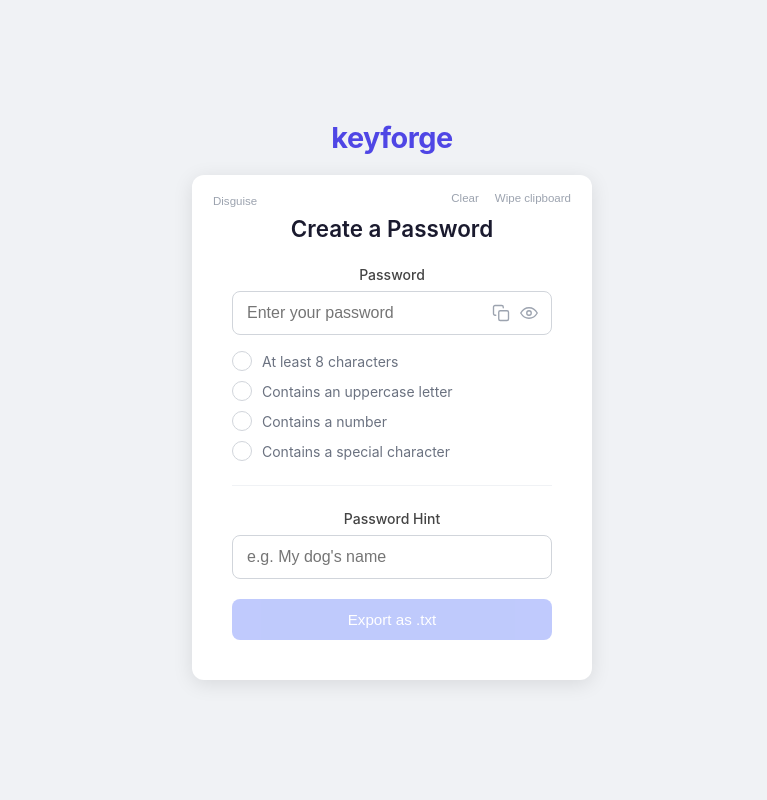
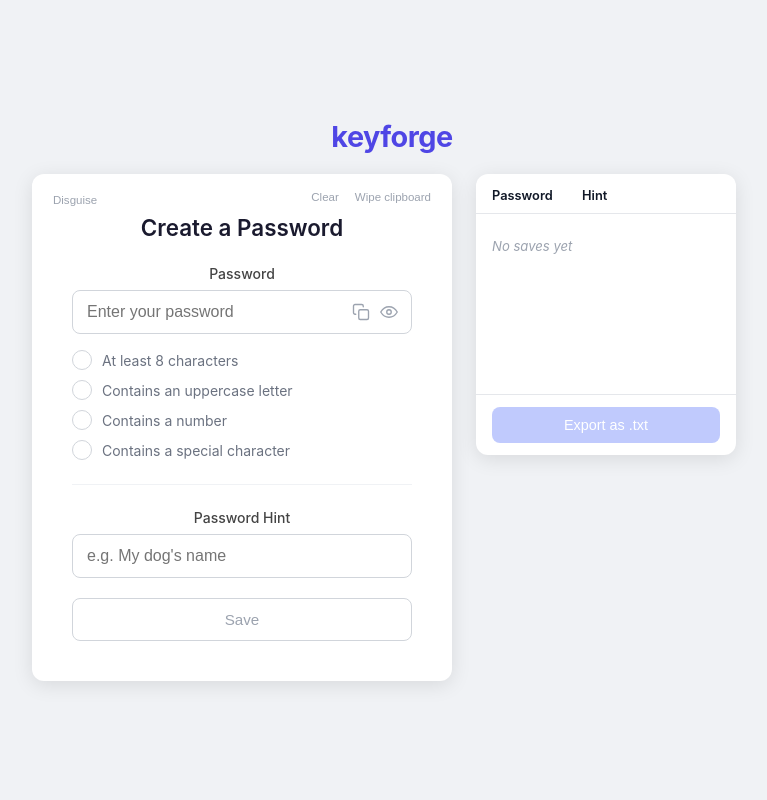
Before and after one commit to MichaelSalSail/keyforge, a Flask app: page / in a window 1280 px wide. Shown: the whole page, without its empty margins (248-1015 px from the left). Run offline with Flask 3, Linux system fonts and the light colour scheme.

Commit message:
The user can now save passwords, so the app can track multiple passwords before export.

```diff
--- a/templates/index.html
+++ b/templates/index.html
@@ -20,6 +20,7 @@
       justify-content: center;
       align-items: center;
       min-height: 100vh;
+      padding: 40px 20px;
     }
 
     .site-header {
@@ -30,13 +31,23 @@
       margin-bottom: 20px;
     }
 
+    .app-layout {
+      display: flex;
+      flex-direction: row;
+      gap: 24px;
+      align-items: flex-start;
+      width: 100%;
+      max-width: 720px;
+    }
+
     .card {
       background: #fff;
       border-radius: 12px;
       box-shadow: 0 4px 20px rgba(0, 0, 0, 0.1);
       padding: 40px;
-      width: 100%;
-      max-width: 400px;
+      flex: 1;
+      min-width: 0;
+      max-width: 420px;
       position: relative;
     }
 
@@ -204,15 +215,91 @@
       padding-right: 76px;
     }
 
-    .export-btn {
+    .save-btn {
       margin-top: 20px;
       width: 100%;
       padding: 12px;
+      background: #fff;
+      color: #4f46e5;
+      border: 1.5px solid #4f46e5;
+      border-radius: 8px;
+      font-size: 0.95rem;
+      font-weight: 500;
+      cursor: pointer;
+      transition: background 0.2s, color 0.2s, border-color 0.2s;
+    }
+
+    .save-btn:hover:not(:disabled) {
+      background: #f0f0ff;
+    }
+
+    .save-btn:disabled {
+      border-color: #d1d5db;
+      color: #9ca3af;
+      cursor: not-allowed;
+    }
+
+    /* Saved panel */
+    .notepad {
+      width: 260px;
+      flex-shrink: 0;
+      background: #fff;
+      border-radius: 12px;
+      box-shadow: 0 4px 20px rgba(0, 0, 0, 0.1);
+      display: flex;
+      flex-direction: column;
+      overflow: hidden;
+    }
+
+    .notepad-col-headers {
+      display: grid;
+      grid-template-columns: 90px 1fr;
+      padding: 14px 16px 10px;
+      border-bottom: 1.5px solid #e5e7eb;
+    }
+
+    .notepad-col-header {
+      font-size: 0.8rem;
+      font-weight: 600;
+      color: #111827;
+    }
+
+    .notepad-entries {
+      flex: 1;
+      min-height: 180px;
+      overflow-y: auto;
+      padding: 4px 0;
+    }
+
+    .notepad-empty {
+      color: #9ca3af;
+      font-size: 0.82rem;
+      font-style: italic;
+      padding: 20px 16px;
+    }
+
+    .notepad-entry {
+      display: grid;
+      grid-template-columns: 90px 1fr;
+      padding: 6px 16px;
+      font-size: 0.85rem;
+      color: #6b7280;
+      border-bottom: 1px solid #f3f4f6;
+    }
+
+    .notepad-footer {
+      padding: 12px 16px;
+      border-top: 1.5px solid #e5e7eb;
+    }
+
+    .export-btn {
+      width: 100%;
+      padding: 10px;
       background: #4f46e5;
       color: #fff;
       border: none;
       border-radius: 8px;
-      font-size: 0.95rem;
+      font-size: 0.9rem;
       font-weight: 500;
       cursor: pointer;
       transition: background 0.2s, opacity 0.2s;
@@ -230,7 +317,7 @@
 
     /* Disguise overlay */
     .disguised .site-header,
-    .disguised .card {
+    .disguised .app-layout {
       display: none;
     }
 
@@ -380,6 +467,7 @@
 </head>
 <body>
   <header class="site-header">keyforge</header>
+  <div class="app-layout">
     <div class="card">
       <div class="card-action-left">
         <button type="button" class="card-action-btn" id="disguise-btn">Disguise</button>
@@ -448,7 +536,21 @@
       <label for="hint">Password Hint</label>
       <input type="text" id="hint" placeholder="e.g. My dog's name" autocomplete="off">
 
+      <button class="save-btn" id="save-btn" disabled>Save</button>
+    </div>
+
+    <div class="notepad">
+      <div class="notepad-col-headers">
+        <span class="notepad-col-header">Password</span>
+        <span class="notepad-col-header">Hint</span>
+      </div>
+      <div class="notepad-entries" id="notepad-entries">
+        <div class="notepad-empty" id="notepad-empty">No saves yet</div>
+      </div>
+      <div class="notepad-footer">
         <button class="export-btn" id="export-btn" disabled>Export as .txt</button>
+      </div>
+    </div>
   </div>
 
   <div id="dummy-ui">
@@ -481,12 +583,16 @@
     const input     = document.getElementById("password");
     const hintInput = document.getElementById("hint");
     const exportBtn = document.getElementById("export-btn");
+    const saveBtn   = document.getElementById("save-btn");
     const copyBtn   = document.getElementById("copy-btn");
     const revealBtn = document.getElementById("reveal-btn");
     const clearBtn  = document.getElementById("clear-btn");
     const wipeBtn   = document.getElementById("wipe-btn");
     const iconEye    = document.getElementById("icon-eye");
     const iconEyeOff = document.getElementById("icon-eye-off");
+    const notepadEntries = document.getElementById("notepad-entries");
+    const notepadEmpty   = document.getElementById("notepad-empty");
+    const saves = [];
 
     const iconCheck = `<svg width="18" height="18" viewBox="0 0 24 24" fill="none" stroke="#16a34a" stroke-width="1.8" stroke-linecap="round" stroke-linejoin="round"><polyline points="20 6 9 17 4 12"/></svg>`;
     const iconClip  = copyBtn.innerHTML;
@@ -523,7 +629,9 @@
       rules.forEach(({ id, test }) => {
         document.getElementById(id).classList.toggle("met", test(val));
       });
-      exportBtn.disabled = val.length === 0;
+      const hasPassword = val.length > 0;
+      exportBtn.disabled = !hasPassword;
+      saveBtn.disabled   = !hasPassword;
     });
 
     function redact(password) {
@@ -541,6 +649,7 @@
         document.getElementById(id).classList.toggle("met", test(""));
       });
       exportBtn.disabled = true;
+      saveBtn.disabled   = true;
       if (input.type === "text") {
         input.type = "password";
         iconEye.style.display    = "";
@@ -561,14 +670,48 @@
       });
     });
 
+    saveBtn.addEventListener("click", () => {
+      const hint = hintInput.value.trim() || "(none)";
+
+      saves.push({ password: input.value, hint });
+      notepadEmpty.style.display = "none";
+
+      const entry = document.createElement("div");
+      entry.className = "notepad-entry";
+      entry.innerHTML =
+        `<span>*****</span>` +
+        `<span>${hint.replace(/[<>&"]/g, c => ({ '<':'&lt;','>':'&gt;','&':'&amp;','"':'&quot;' })[c])}</span>`;
+      notepadEntries.appendChild(entry);
+      notepadEntries.scrollTop = notepadEntries.scrollHeight;
+
+      input.value     = "";
+      hintInput.value = "";
+      rules.forEach(({ id }) => document.getElementById(id).classList.remove("met"));
+      exportBtn.disabled = false;
+      saveBtn.disabled   = true;
+      if (input.type === "text") {
+        input.type = "password";
+        iconEye.style.display    = "";
+        iconEyeOff.style.display = "none";
+        revealBtn.title = "Show password";
+      }
+
+      const orig = saveBtn.textContent;
+      saveBtn.textContent   = "Saved!";
+      saveBtn.style.color   = "#16a34a";
+      saveBtn.style.borderColor = "#16a34a";
+      setTimeout(() => {
+        saveBtn.textContent       = orig;
+        saveBtn.style.color       = "";
+        saveBtn.style.borderColor = "";
+      }, 1500);
+    });
+
     exportBtn.addEventListener("click", () => {
-      const password = input.value;
-      const hint     = hintInput.value.trim() || "(none)";
+      const sections = saves.map(({ password, hint }) => {
         const redacted = redact(password);
-
         const validatorLines = rules.map(({ test, label }) => (test(password) ? "✓" : "✗") + " " + label);
-
-      const passwordSection = [
+        return [
           "Password Hint: " + hint,
           "",
           "Password Requirements:",
@@ -580,6 +723,9 @@
             ? "Note: At least 1 character has been replaced with █."
             : "Note: ~30% of characters have been replaced with █.",
         ].join("\n");
+      });
+
+      const passwordSection = sections.join("\n\n-----------\n\n");
 
       const template = DISGUISE_TEMPLATES[Math.floor(Math.random() * DISGUISE_TEMPLATES.length)];
 
```
Lines whose indentation alone changed are shown as unchanged.
